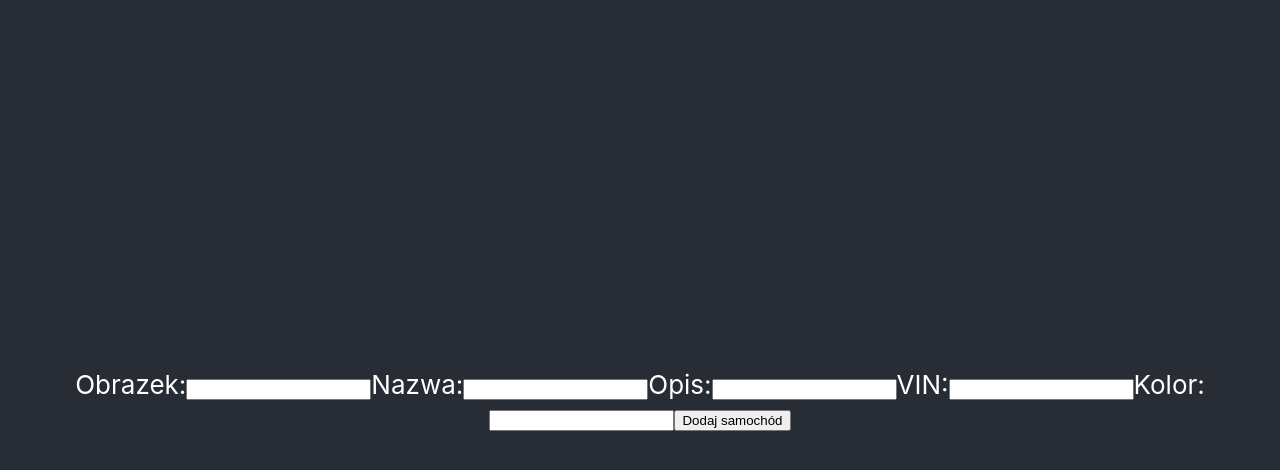
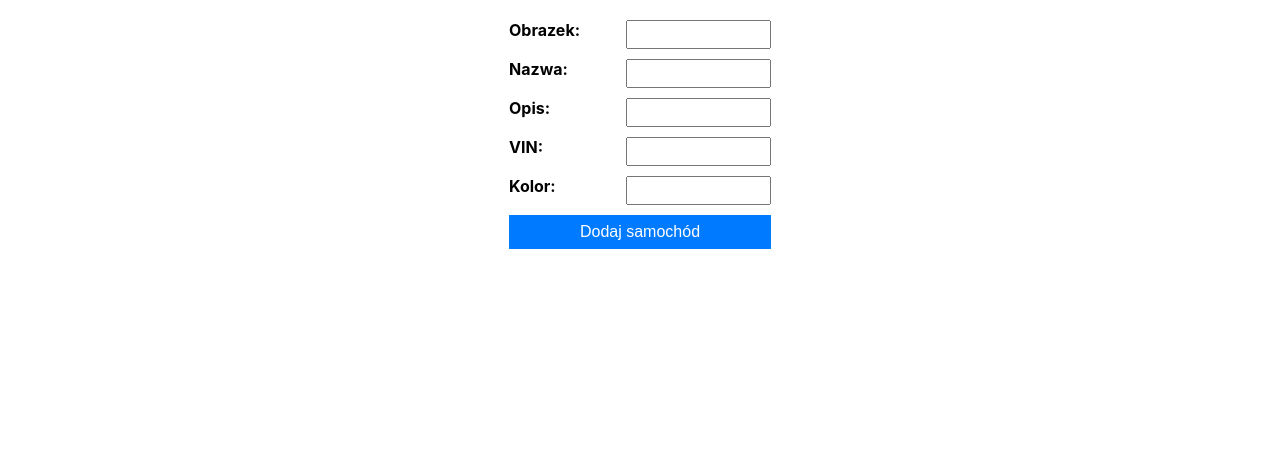
Before and after one commit to GraMati/testing-application, a React (Create React App) app: page / in a window 1280 px wide. Shown: the top 470 px of the page. Built offline with nearby package versions, Linux system fonts and the light colour scheme.

Commit message:
ui improvement (#12)
* ui improvement

* ui improvement

* ui improvement

---------

Co-authored-by: Mateusz Majewski <majewskimateusz89@gmail.com>

```diff
--- a/src/App.js
+++ b/src/App.js
@@ -4,10 +4,10 @@ import Cars from './Cars';
 
 function App() {
   return (
-    <div className="App">
-      <header className="App-header">
+    <div className="app">
+      <main className="app-main">
         <Cars />
-      </header>
+      </main>
     </div>
   );
 }
--- a/src/Car.js
+++ b/src/Car.js
@@ -1,29 +1,31 @@
 import React, { useState } from 'react';
 
-const Car = (props) => {
-    const carImage = props.image;
-    const carName = props.name || "Not available";
-    const carDescription = props.description;
-    const carVIN = props.vin;
-    const carColor = props.color;
-
+const Car = ({ image, name, description, displayDetails, vin, color }) => {
     const [showDetails, setShowDetails] = useState(false);
 
+    const toggleDetails = () => {
+        setShowDetails((prevState) => !prevState);
+    };
+
     return (
-        <div>
-            <img src={carImage} alt={carName} />
-            <h2>{carName}</h2>
-            <p>{carDescription}</p>
-            {showDetails && (
+        <div className="car">
+            <img src={image} alt={name} />
+            <h2>{name}</h2>
+            <p>{description}</p>
+
+            {displayDetails && (
                 <div>
-                    <p>VIN: {carVIN}</p>
-                    <p>Kolor: {carColor}</p>
+                    <button onClick={toggleDetails}>
+                        {showDetails ? "Ukryj szczegóły" : "Pokaż szczegóły"}
+                    </button>
+                    {showDetails && (
+                        <div className="car-details">
+                            <p>VIN: {vin}</p>
+                            <p>Kolor: {color}</p>
+                        </div>
+                    )}
                 </div>
             )}
-            <button onClick={() => setShowDetails(!showDetails)}>
-                {showDetails ? 'Ukryj szczegóły' : 'Pokaż szczegóły'}
-            </button>
-            <button onClick={() => alert(carName)}>Pokaż nazwę</button>
         </div>
     );
 }
--- /dev/null
+++ b/src/Cars.css
@@ -0,0 +1,65 @@
+.app {
+    text-align: center;
+}
+
+.app-main {
+    padding: 20px;
+}
+
+.cars-container {
+    display: flex;
+    flex-direction: column;
+    align-items: center;
+}
+
+.form-container {
+    margin-bottom: 20px;
+}
+
+.form-container form {
+    display: flex;
+    flex-direction: column;
+    gap: 10px;
+}
+
+.form-container label {
+    font-weight: bold;
+    display: flex;
+    justify-content: space-between;
+}
+
+.form-container input {
+    padding: 5px;
+    width: 50%;
+}
+
+.form-container button {
+    padding: 8px 16px;
+    background-color: #007bff;
+    color: #fff;
+    border: none;
+    cursor: pointer;
+    font-size: 16px;
+}
+
+.cars-list {
+    margin: 0 auto;
+}
+
+.car {
+    padding: 10px;
+    border-bottom: 1px solid #ccc;
+}
+
+.car:last-child {
+    border-bottom: none;
+}
+
+.car .car-details {
+    border-bottom: 10px solid #ccc;
+    padding-bottom: 5px;
+}
+
+.car .car-details:last-child {
+    border-bottom: none;
+}
--- a/src/Cars.js
+++ b/src/Cars.js
@@ -1,5 +1,6 @@
 import React, { useState } from 'react';
 import Car from './Car';
+import './Cars.css';
 
 const Cars = () => {
     const [displayedCars, setDisplayedCars] = useState([]);
@@ -26,7 +27,7 @@ const handleAddCar = (e) => {
         return;
     }
 
-    setDisplayedCars((prevCars) => [...prevCars, newCar]);
+    setDisplayedCars([newCar, ...displayedCars]);
     setNewCar({
         image: "",
         name: "",
@@ -37,7 +38,8 @@ const handleAddCar = (e) => {
 };
 
     return (
-        <div>
+        <div className="cars-container">
+            <div className="form-container">
                 <form onSubmit={handleAddCar}>
                     <label>
                         Obrazek:
@@ -86,8 +88,11 @@ const handleAddCar = (e) => {
                     </label>
                     <button type="submit">Dodaj samochód</button>
                 </form>
+            </div>
 
+            <div className="cars-list">
                 {displayedCars.map((car, index) => (
+                    <div key={index} className="car">
                         <Car
                             key={index}
                             image={car.image}
@@ -97,7 +102,9 @@ const handleAddCar = (e) => {
                             color={car.color}
                             displayDetails={true}
                         />
+                    </div>
                 ))}
+            </div>
         </div>
     );
 }
```
Lines whose indentation alone changed are shown as unchanged.
